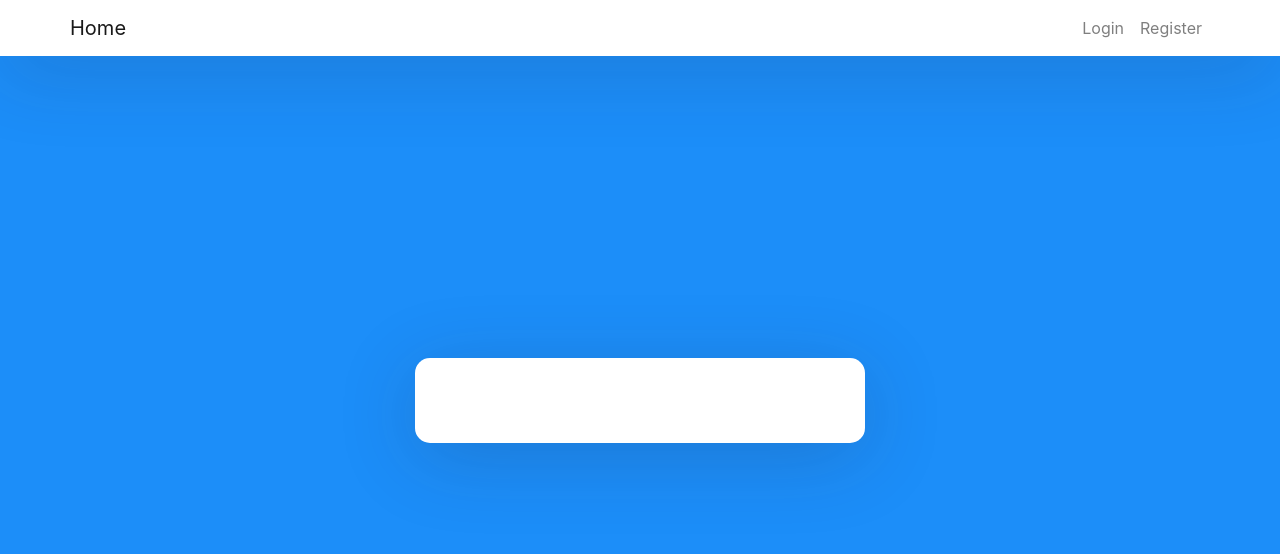
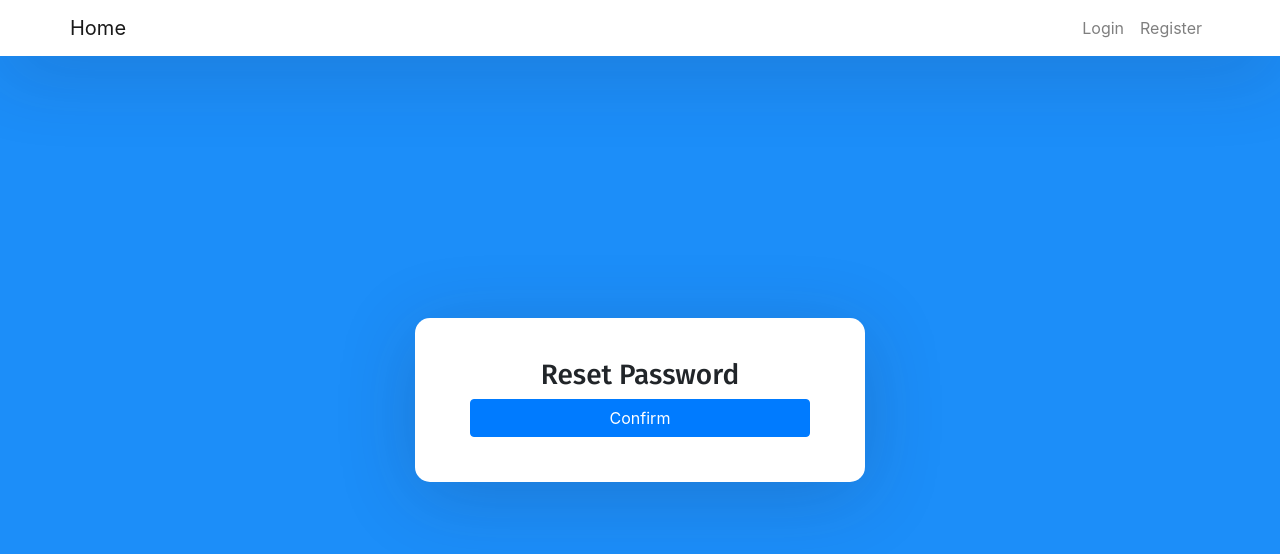
Before and after one commit to PatrickShir/react-first-client, a React (Create React App) app: page /reset in a window 1280 px wide. Shown: the top 554 px of the page. Built offline with nearby package versions, Linux system fonts and the light colour scheme; no server answers.

Commit message:
Added reset password option for logged in user.

```diff
--- a/src/App.js
+++ b/src/App.js
@@ -4,6 +4,7 @@ import Home from "./components/home.component.js";
 import Nav from "./components/navigation.component.js";
 import Login from "./components/login.component.js";
 import Register from "./components/register.component.js";
+import Reset from "./components/reset.component.js";
 import {BrowserRouter, Route, Switch} from "react-router-dom";
 import axios from "axios";
 
@@ -39,6 +40,7 @@ export default class App extends Component {
                                 <Route exact path="/" component={() => <Home user={this.state.user}/>}/>
                                 <Route exact path="/login" component={() => <Login setUser={this.setUser}/>}/>
                                 <Route exact path="/register" component={Register}/>
+                                <Route exact path="/reset" component={Reset}/>
                             </Switch>
                         </div>
                     </div>
--- a/src/components/navigation.component.js
+++ b/src/components/navigation.component.js
@@ -14,6 +14,9 @@ export default class Nav extends Component {
             buttons = (<ul className="navbar-nav ml-auto">
                     <li className="nav-item">
                         <Link to={'/'} onClick={this.handleLogout} className="nav-link">Logout</Link>
+                    </li>
+                    <li className="nav-item">
+                        <Link to={'/reset'} className="nav-link">Reset Password</Link>
                     </li>
                 </ul>
             )
--- /dev/null
+++ b/src/components/reset.component.js
@@ -0,0 +1,41 @@
+import React, {Component} from 'react';
+import axios from 'axios';
+import {Redirect} from "react-router-dom";
+
+export default class Reset extends Component {
+    state = {};
+
+    handleConfirm = e => {
+        e.preventDefault();
+
+        const data = {
+            id: JSON.parse(localStorage.getItem('user')).id
+        };
+
+        axios.post('users/' + data.id + '/password/reset', data)
+            .then(res => {
+                    console.log(res)
+                    this.setState({
+                        reset: true
+                    });
+                }
+            ).catch(
+            err => console.log(err)
+        )
+    };
+
+    render() {
+
+        if (this.state.reset) {
+            return <Redirect to={'/'}/>;
+        }
+
+        return (
+            <form onSubmit={this.handleConfirm}>
+                <h3>Reset Password</h3>
+
+                <button className="btn btn-primary btn-block">Confirm</button>
+            </form>
+        )
+    }
+}
--- a/src/index.css
+++ b/src/index.css
@@ -15,6 +15,7 @@ body {
 h1, h2, h3, h4, h5, h6, label, span {
     font-weight: 500;
     font-family: 'Fira Sans', sans-serif;
+    text-align: center;
 }
 
 body, html, .App, #root, .auth-wrapper {
```
Also changed, not shown: src/components/forgot.component.js (added, +42 -0 lines).
